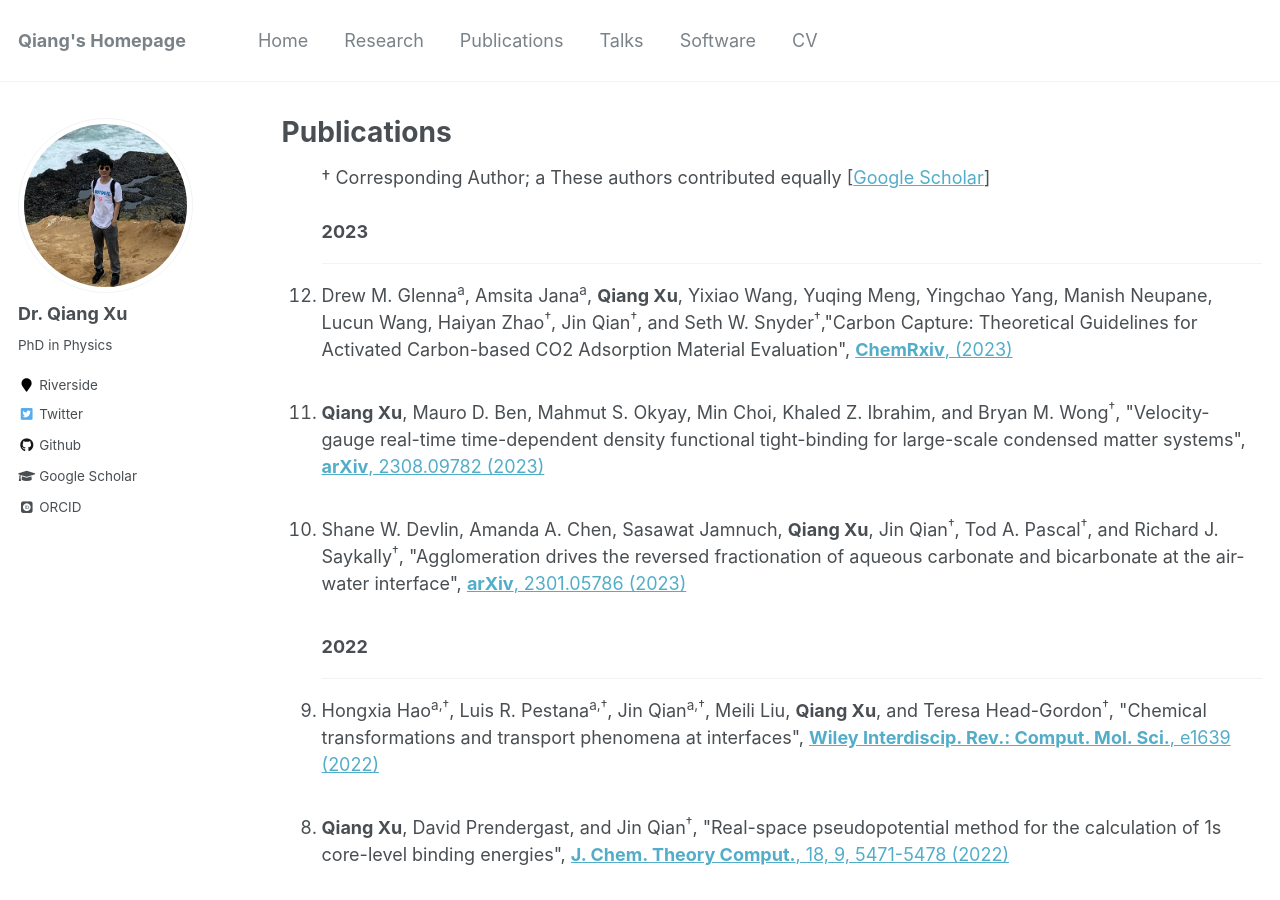
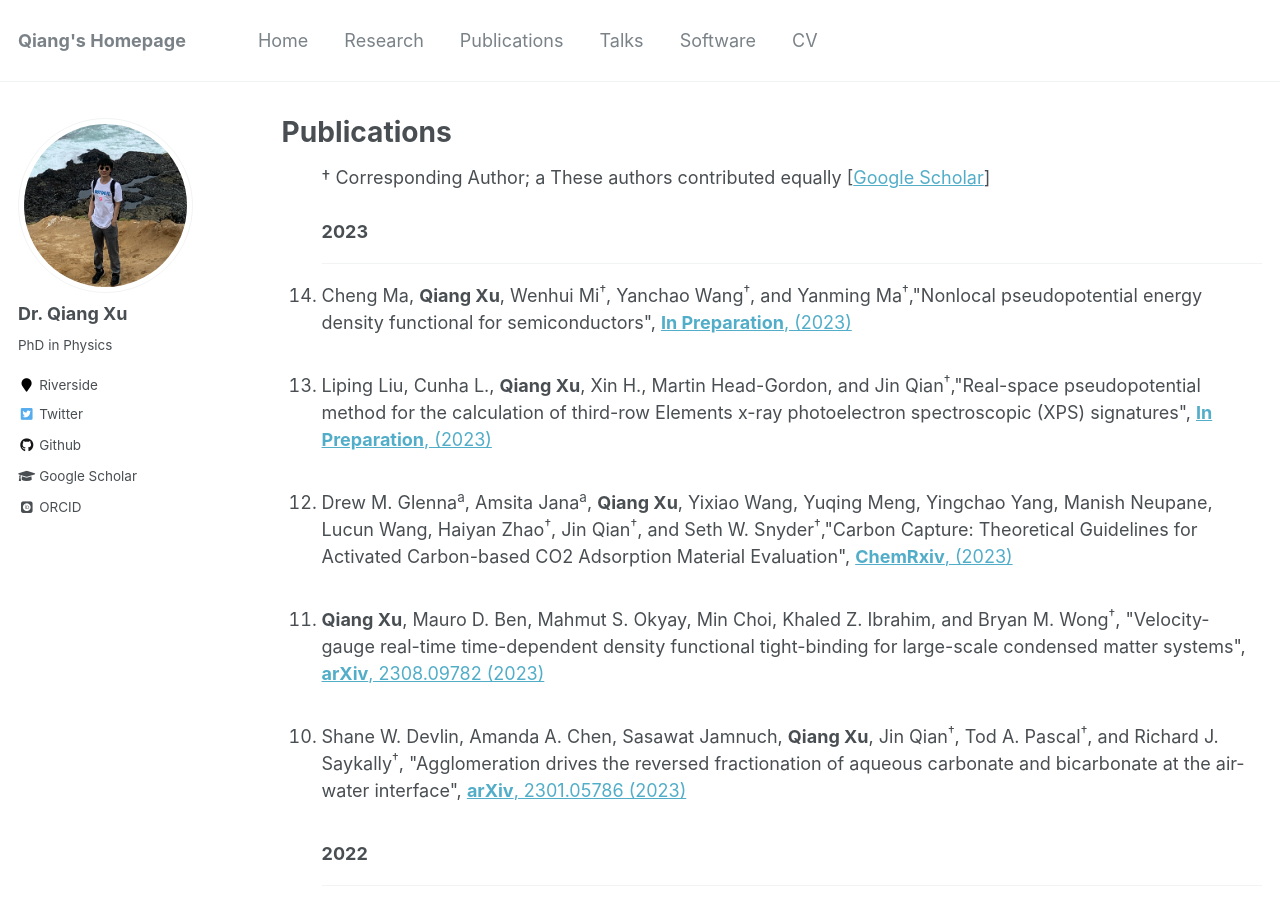
Before and after one commit to xqjlu/xqjlu.github.io, a Jekyll site: the page built from _pages/publications.md, in a window 1280 px wide and 900 px high. Built offline with Jekyll 4.4.1, drawn with Linux system fonts in a browser that asks for light colours; some web fonts are replaced.

Commit message:
pub updating

```diff
--- a/_pages/publications.md
+++ b/_pages/publications.md
@@ -26,7 +26,7 @@ redirect_from:
 <div id="publists" class="en_pub">
 
 
-<ol style="padding-left: 40px;" reversed="" start="12">
+<ol style="padding-left: 40px;" reversed="" start="14">
 
 † Corresponding Author; a These authors contributed equally
 [<a href="https://scholar.google.com/citations?hl=en&user=ZiwzYQsAAAAJ&view_op=list_works&sortby=pubdate" target="_blank">Google Scholar</a>]
@@ -36,6 +36,14 @@ redirect_from:
 <!--2023-->
 <b>2023</b>
 <hr align="left" color="#000000">
+<li>Cheng Ma, <b>Qiang Xu</b>, Wenhui Mi<sup>†</sup>, Yanchao Wang<sup>†</sup>, and Yanming Ma<sup>†</sup>,"Nonlocal pseudopotential energy density functional for semiconductors",
+<a><b>In Preparation</b>, (2023)</a>
+</li><br>
+
+<li>Liping Liu, Cunha L., <b>Qiang Xu</b>, Xin H., Martin Head-Gordon, and Jin Qian<sup>†</sup>,"Real-space pseudopotential method for the calculation of third-row Elements x-ray photoelectron spectroscopic (XPS) signatures",
+<a><b>In Preparation</b>, (2023)</a>
+</li><br>
+
 <li>Drew M. Glenna<sup>a</sup>, Amsita Jana<sup>a</sup>, <b>Qiang Xu</b>, Yixiao Wang, Yuqing Meng, Yingchao Yang, Manish Neupane, Lucun Wang, Haiyan Zhao<sup>†</sup>, Jin Qian<sup>†</sup>, and Seth W. Snyder<sup>†</sup>,"Carbon Capture: Theoretical Guidelines for Activated Carbon-based CO2 Adsorption Material Evaluation",
 <a href="https://doi.org/10.26434/chemrxiv-2023-w6nx6" target="_blank"><b>ChemRxiv</b>, (2023)</a>
 </li><br>
```
